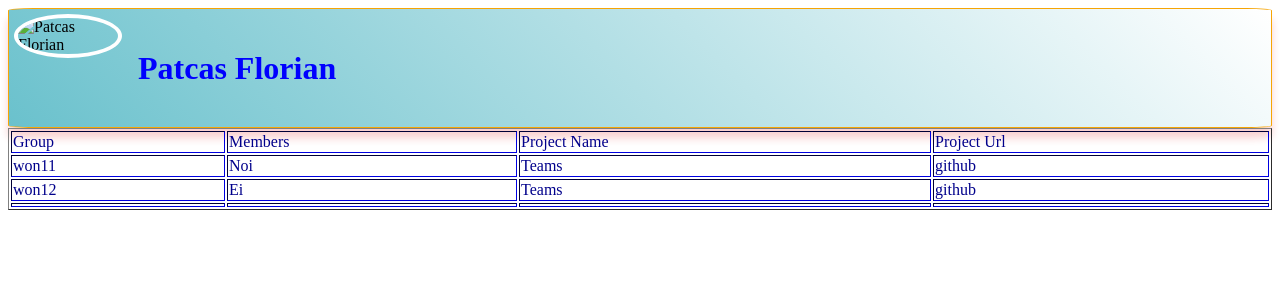
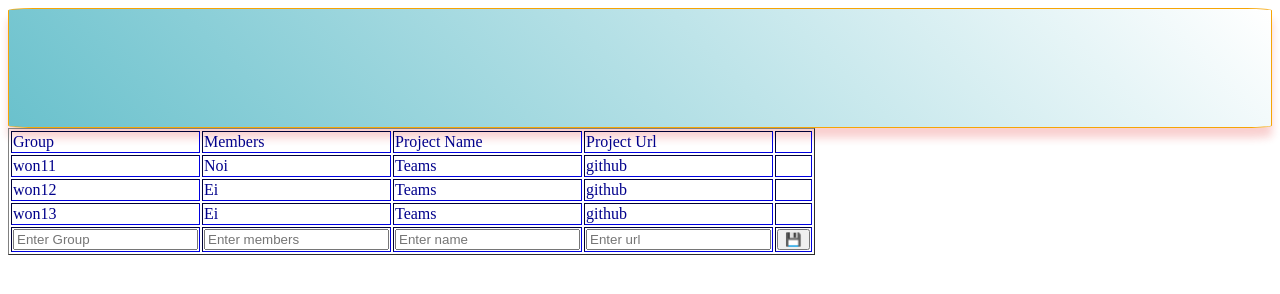
Before and after one commit to patcasflorian1/teams-networking, a plain HTML site: page index.html in a window 1280 px wide. Drawn offline with Linux system fonts and the light colour scheme.

Commit message:
prepeare form to submit/add new team

```diff
--- a/index.html
+++ b/index.html
@@ -6,54 +6,72 @@
     <meta name="viewport" content="width=device-width, initial-scale=1.0" />
     <title>Patcas Florian</title>
     <link rel="stylesheet" href="css/style.css" />
-
   </head>
   <body>
-
-    <header >
+    <header>
       <div id="header-wrapper">
-      <div id="my-picture">
-    <img src="Img/img.jpg" alt="Patcas Florian " width="75"  alt="Florian" />
+        <div id="my-picture"></div>
+        <div id="header-info">
+          <h1></h1>
         </div>
-      <div id="header-info">
-      <h1>Patcas Florian</h1>
-
       </div>
-
-</div>
-
     </header>
-
+    <form action="" method="get">
       <table border="1" id="teams">
         <thead>
-<tr >
+          <tr>
             <td>Group</td>
             <td>Members</td>
             <td>Project Name</td>
             <td>Project Url</td>
+            <td></td>
           </tr>
         </thead>
-    <tbody>
-
-    </tbody>
+        <tbody></tbody>
         <tfoot>
           <tr>
             <td>
-
+              <input
+                type="text"
+                name="promotion"
+                placeholder="Enter Group"
+                id="promotion"
+                required
+              />
             </td>
             <td>
-
+              <input
+                type="text"
+                name="members"
+                placeholder="Enter members"
+                id="members"
+                required
+              />
             </td>
             <td>
-
+              <input
+                type="text"
+                name="name"
+                placeholder="Enter name"
+                id="name"
+                required
+              />
             </td>
             <td>
-
+              <input type="text"
+               name="url"
+               placeholder="Enter url"
+               id="url"
+               required
+               />
+            </td>
+            <td>
+              <button type="submit">💾</button>
             </td>
           </tr>
         </tfoot>
-
       </table>
+    </form>
     <script src="index.js"></script>
   </body>
 </html>
--- a/index.js
+++ b/index.js
@@ -14,6 +14,7 @@ function displayTeams(teams) {
     <td>${team.members}</td>
     <td> ${team.name}</td>
     <td>${team.url}</td>
+    <td></td>
  </tr>
 
  `
--- a/teams.json
+++ b/teams.json
@@ -10,6 +10,12 @@
     "members": "Ei",
     "name": "Teams",
     "url": "github"
+  },
+  {
+    "promotion": "won13",
+    "members": "Ei",
+    "name": "Teams",
+    "url": "github"
   }
 
 ]
```
Lines whose indentation alone changed are shown as unchanged.
